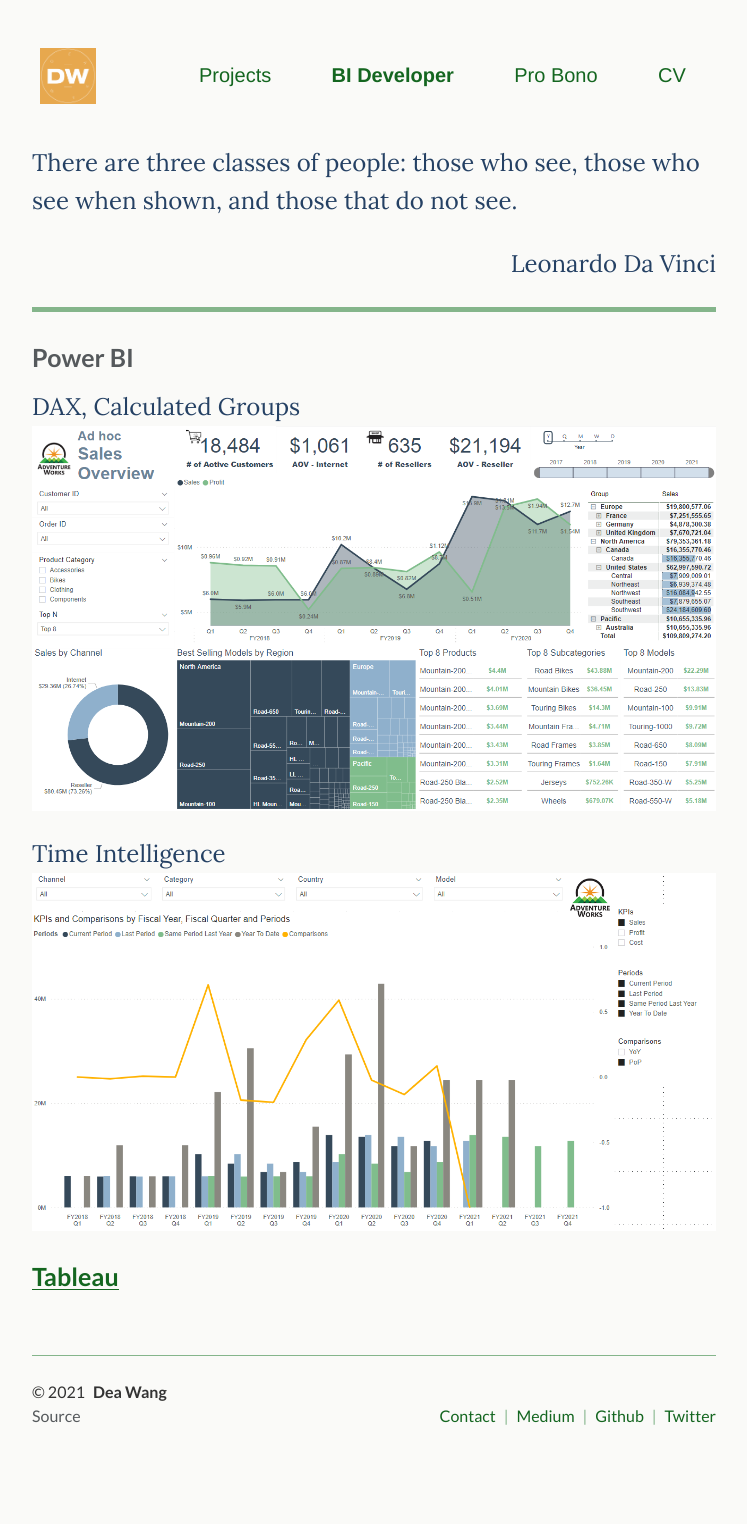
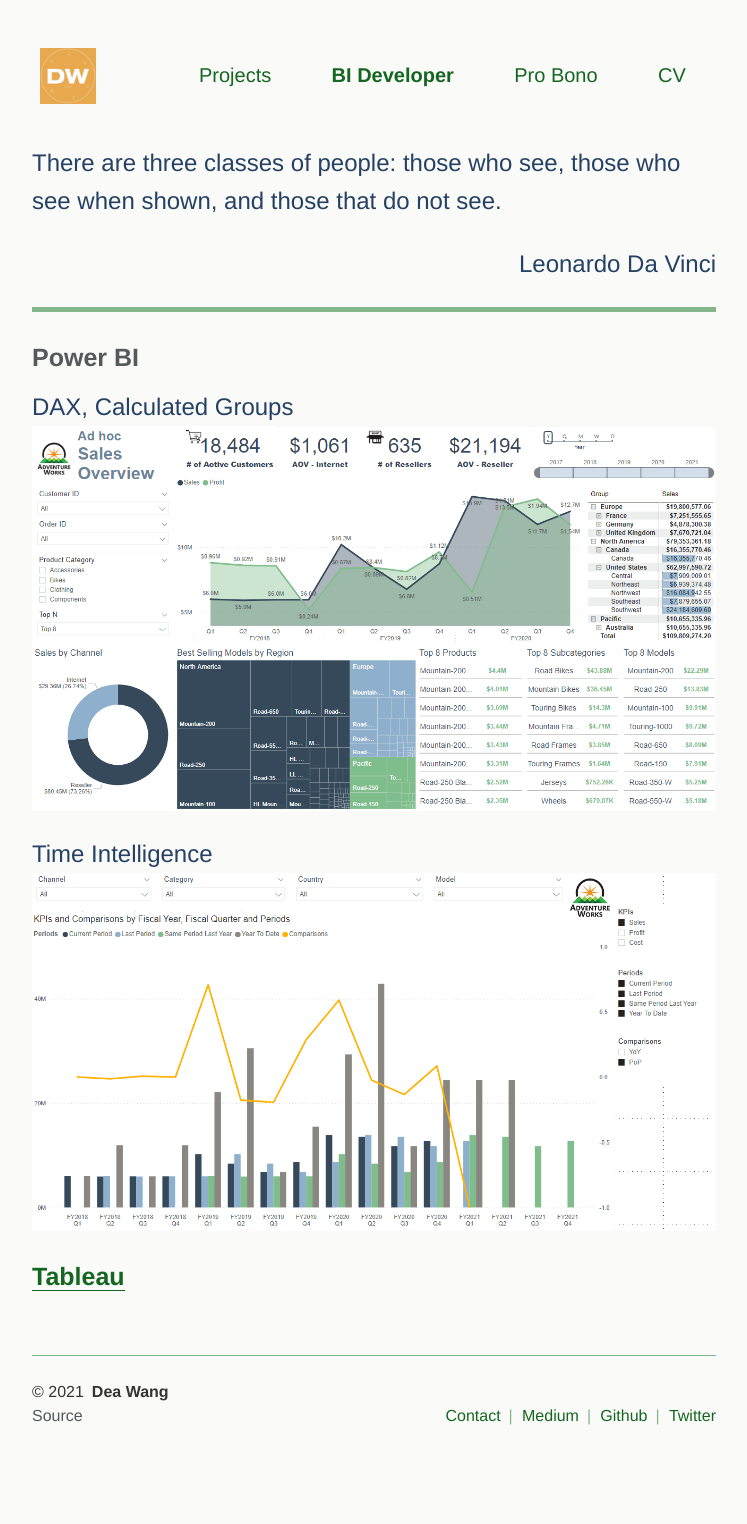
Before and after one commit to deawyk/deawyk.github.io, a Jekyll site: the page built from _pages/bi.md, in a window 1280 px wide. Shown: the whole page, without its empty margins (266-1013 px from the left). Built offline with Jekyll 4.4.1, drawn with Linux system fonts in a browser that asks for light colours.

Commit message:
Update _variables.scss

```diff
--- a/_sass/_variables.scss
+++ b/_sass/_variables.scss
@@ -50,9 +50,9 @@
 $border-radius-lg:          .3rem;
 
 // GLOBALS - FONTS ------------------
-$font-family:               "Lora", sans-serif;
-$font-family-monospace:     Menlo, Monaco, Consolas, "Liberation Mono", "Courier New", monospace;
-$font-heading:              "Lato", serif;
+$font-family:               "Helvetica", sans-serif;
+$font-family-monospace:     Menlo, Monaco, Consolas, "Helvetica", "Helvetica", monospace;
+$font-heading:              "Helvetica", serif;
 
 $lh:                        1.5;
 $lh-sm:                     1.1;
```
